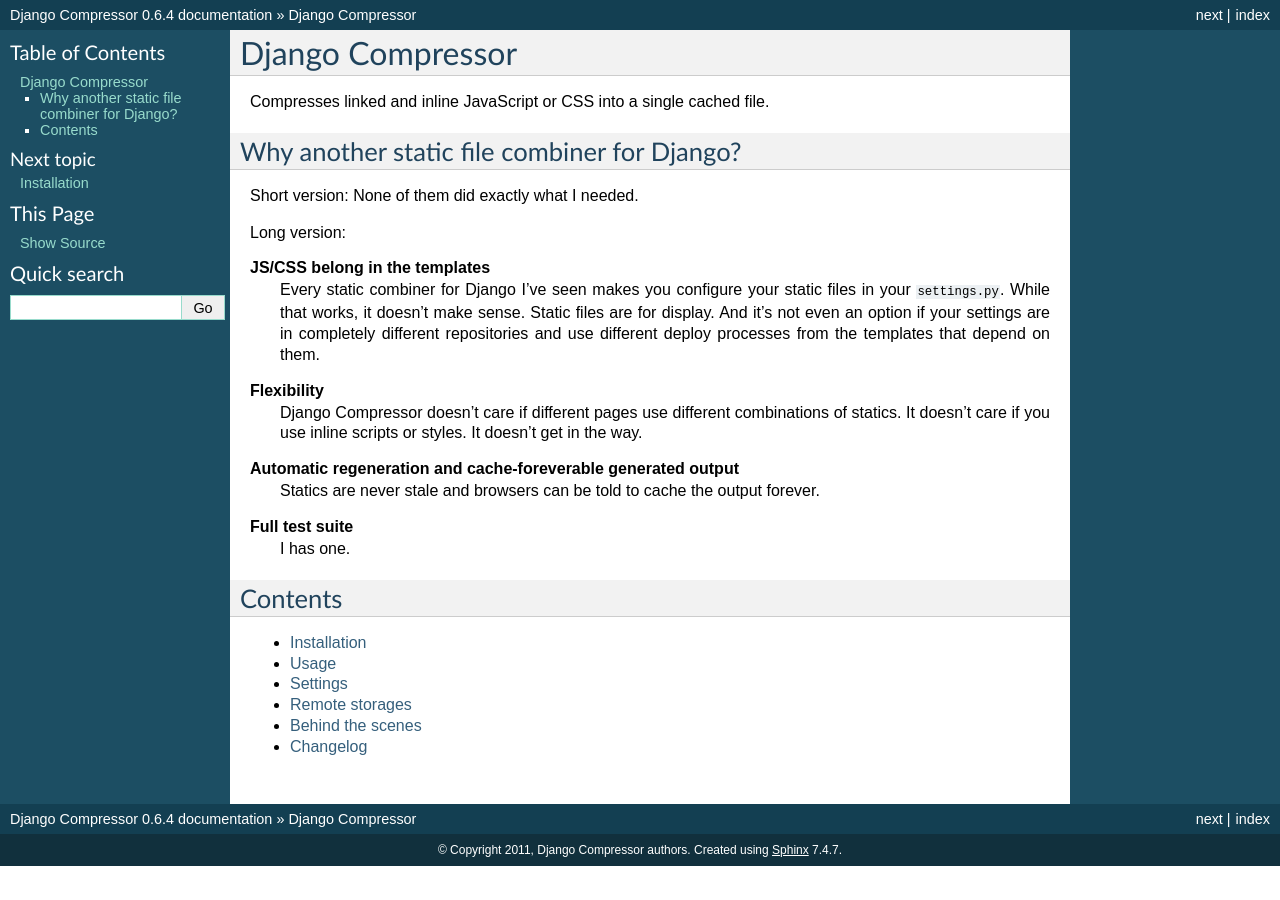
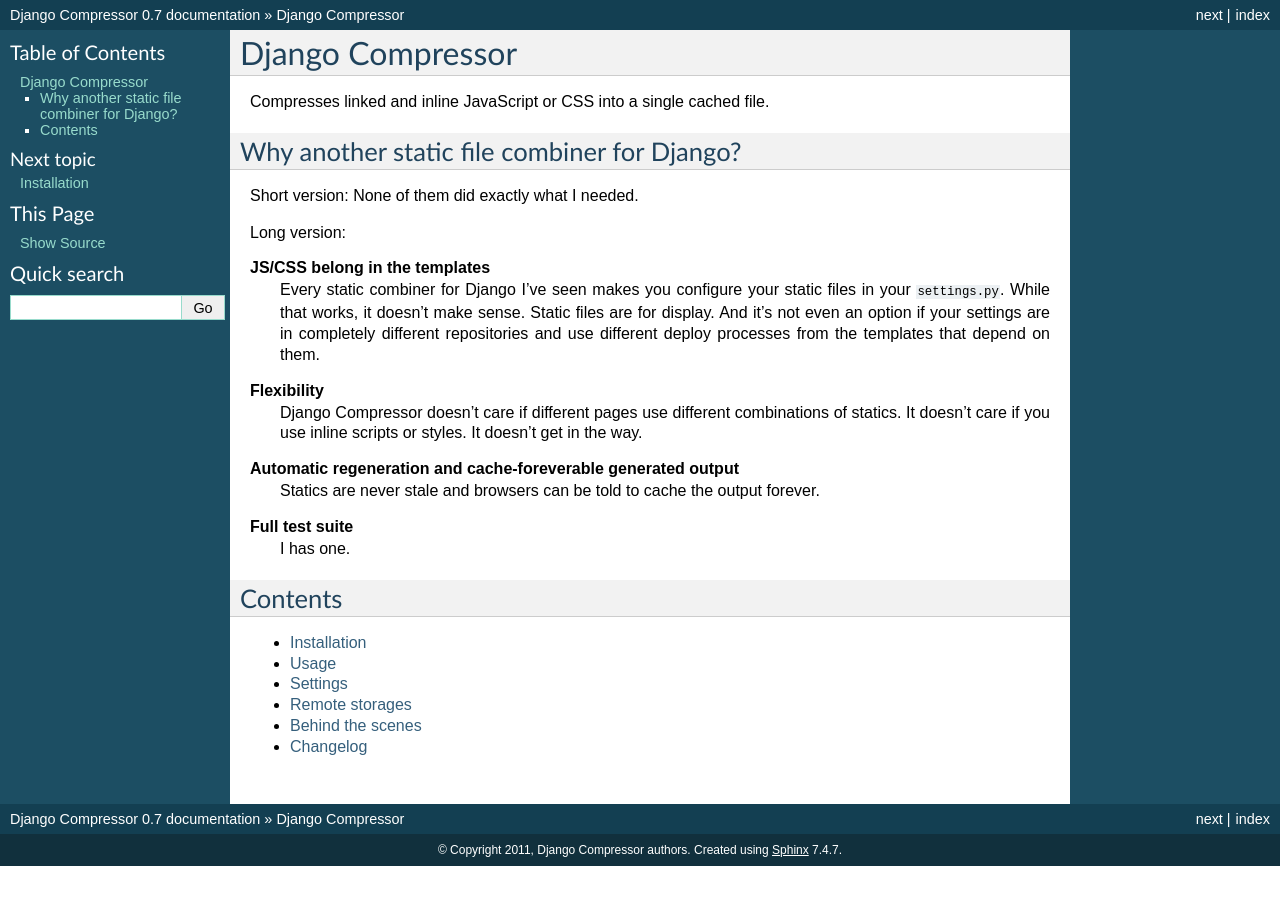
Before and after one commit to django-compressor/django-compressor, a Sphinx documentation site: the page built from docs/index.txt, in a window 1280 px wide. Built offline with Sphinx 7.4.7, drawn with Linux system fonts in a browser that asks for light colours.

Commit message:
Bumped versions.

```diff
--- a/compressor/__init__.py
+++ b/compressor/__init__.py
@@ -1,4 +1,4 @@
-VERSION = (0, 6, 4, "f", 0)  # following PEP 386
+VERSION = (0, 7, 0, "f", 0)  # following PEP 386
 DEV_N = None
 
 
--- a/docs/conf.py
+++ b/docs/conf.py
@@ -48,9 +48,9 @@
 # built documents.
 #
 # The short X.Y version.
-version = '0.6'
+version = '0.7'
 # The full version, including alpha/beta/rc tags.
-release = '0.6.4'
+release = '0.7'
 
 # The language for content autogenerated by Sphinx. Refer to documentation
 # for a list of supported languages.
```
